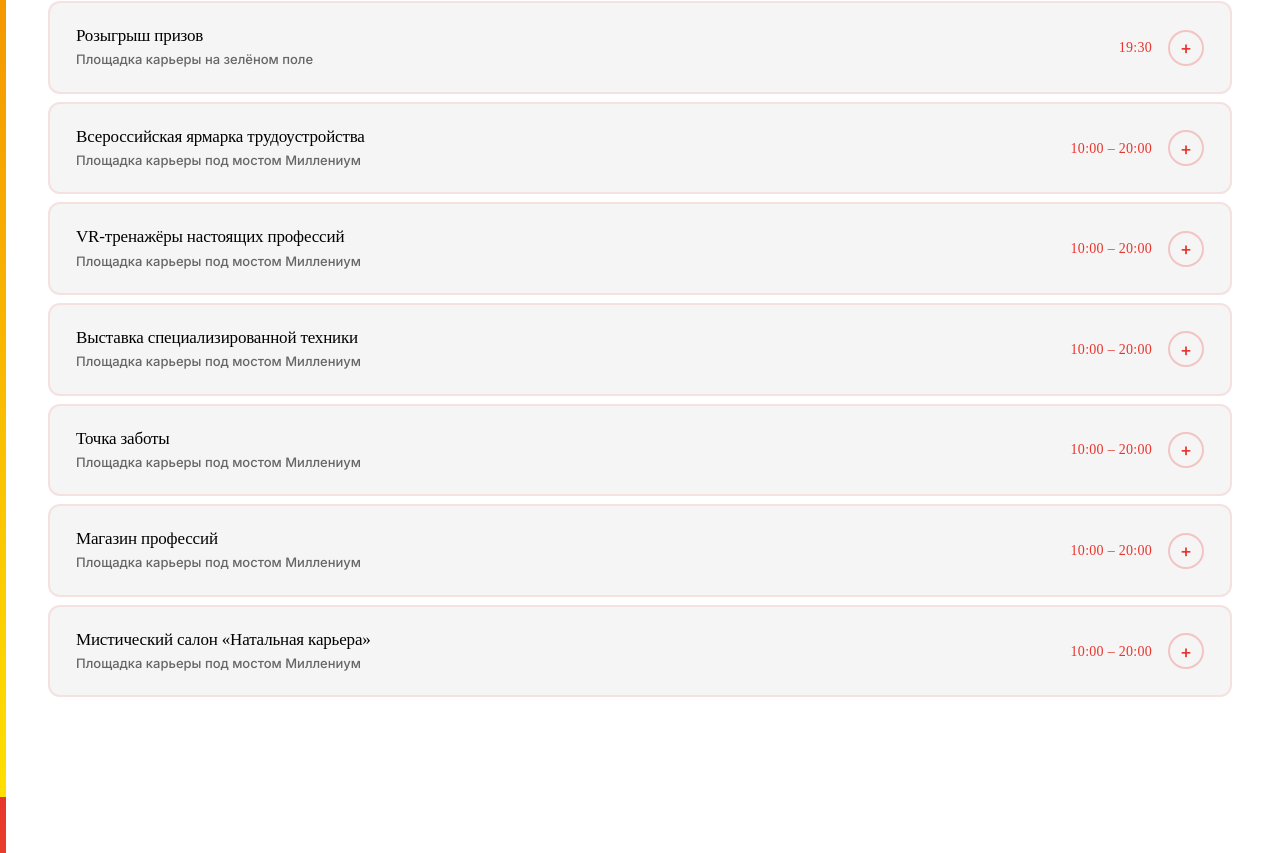
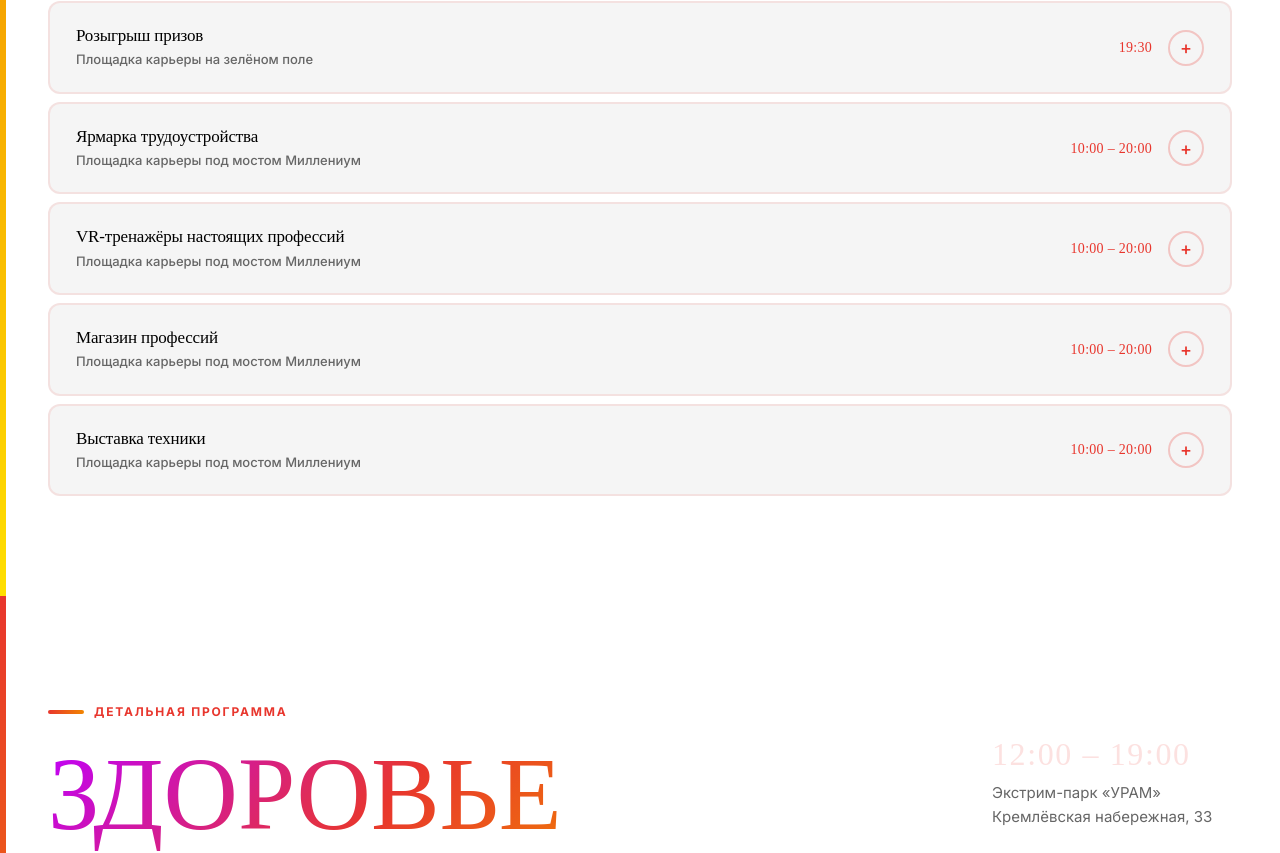
Before and after one commit to badbedbett/Youthfestivalmain, a React (Vite) app: page / in a window 1280 px wide. Shown: the part 6335-7188 px from the top of the page. Built offline with nearby package versions, Linux system fonts and the light colour scheme; a web font is replaced by a local one.

Commit message:
Update career program cards under Millennium bridge section.

```diff
--- a/src/app/components/CareerProgram.tsx
+++ b/src/app/components/CareerProgram.tsx
@@ -4,6 +4,8 @@ import { programImg } from '../data/programImages'
 import careerPartnerLogo from '../../imports/career-partner-logo.png'
 
 const MINISTRY = 'Министерство труда, занятости и социальной защиты РТ'
+const RABOTA_ROSSII = 'Работа России'
+const BRIDGE_CAREER_PARTNERS = [MINISTRY, RABOTA_ROSSII] as const
 const CAREER_PLACE = 'Площадка карьеры на зелёном поле'
 const CAREER_PARTNERS = ['Мэрия г. Казани', 'hh.ru'] as const
 
@@ -168,63 +170,47 @@ const careerActivities = [
   },
   {
     id: 11,
-    title: 'Всероссийская ярмарка трудоустройства',
+    title: 'Ярмарка трудоустройства',
     time: '10:00 – 20:00',
     place: 'Площадка карьеры под мостом Миллениум',
-    desc: 'Профориентация будет представлена как приключение.',
+    desc: 'Более 30 предприятий Татарстана с вакансиями и стажировками. Получи консультацию, пройди собеседование и попробуй свои силы в деле — прямо на площадке.',
     img: programImg('career', 'fair'),
-    partners: [MINISTRY],
-    tags: ['Всероссийская', 'Трудоустройство'],
+    partners: [...BRIDGE_CAREER_PARTNERS],
+    tags: [],
   },
   {
     id: 12,
     title: 'VR-тренажёры настоящих профессий',
     time: '10:00 – 20:00',
     place: 'Площадка карьеры под мостом Миллениум',
-    desc: '',
+    desc: `Интерактивный стенд с VR-тренажёрами, где можно примерить 10 профессий — от пожарного до кондитера.
+
+Площадка «Натальной карьеры», где после прохождения теста на профориентацию можно получить предсказание по вашей будущей карьере в специальной магической зоне.`,
     img: null,
-    partners: [MINISTRY],
+    partners: [...BRIDGE_CAREER_PARTNERS],
     tags: ['VR', 'Профессии'],
-  },
-  {
-    id: 13,
-    title: 'Выставка специализированной техники',
-    time: '10:00 – 20:00',
-    place: 'Площадка карьеры под мостом Миллениум',
-    desc: '',
-    img: programImg('career', 'tech'),
-    partners: [MINISTRY],
-    tags: ['Интерактивы', 'Профессии'],
-  },
-  {
-    id: 14,
-    title: 'Точка заботы',
-    time: '10:00 – 20:00',
-    place: 'Площадка карьеры под мостом Миллениум',
-    desc: 'Место, где можно будет снизить свою тревогу или просто отдохнуть.',
-    img: programImg('career', 'care-point'),
-    partners: [MINISTRY],
-    tags: ['Отдых', 'Психология'],
   },
   {
     id: 15,
     title: 'Магазин профессий',
     time: '10:00 – 20:00',
     place: 'Площадка карьеры под мостом Миллениум',
-    desc: 'Профориентационная фотозона в виде шести двухметровых прозрачных витрин, стилизованных под упаковки с игрушками. Внутри каждой размещён костюм конкретной профессии. Все эти костюмы можно примерить и сделать памятные фотографии.',
+    desc: `Шесть огромных витрин-блистеров с атрибутами реальных профессий: примерь форму повара, сварщика или полицейского.
+
+Живи и работай в Татарстане. Новая настольная игра, в которой можно покупать реальные предприятия Татарстана, обучать своих сотрудников и узнать больше о мерах поддержки для вашей карьеры или бизнеса`,
     img: null,
-    partners: [MINISTRY],
+    partners: [...BRIDGE_CAREER_PARTNERS],
     tags: ['Фотозона', 'Профориентация', 'Костюмы'],
   },
   {
-    id: 16,
-    title: 'Мистический салон «Натальная карьера»',
+    id: 13,
+    title: 'Выставка техники',
     time: '10:00 – 20:00',
     place: 'Площадка карьеры под мостом Миллениум',
-    desc: '',
-    img: null,
-    partners: [MINISTRY],
-    tags: ['Интерактивы', 'Профориентация'],
+    desc: 'Вертолёт «Ансат», пожарная машина, ретро-автобус Икарус и спортивный КАМАЗ — всё можно посмотреть и потрогать. Профессионалы расскажут о своей работе и ответят на вопросы.',
+    img: programImg('career', 'tech'),
+    partners: [...BRIDGE_CAREER_PARTNERS],
+    tags: ['Интерактивы', 'Профессии'],
   },
 ]
 
```
